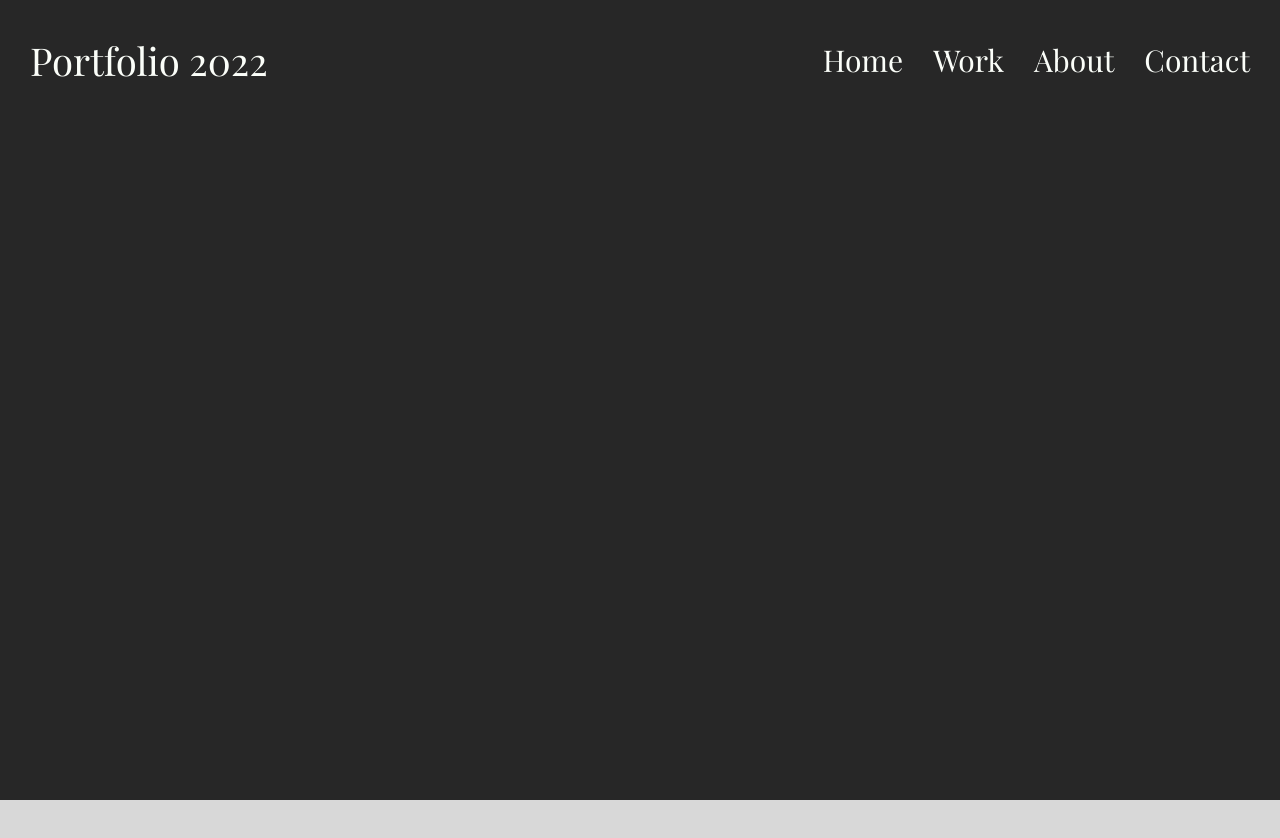
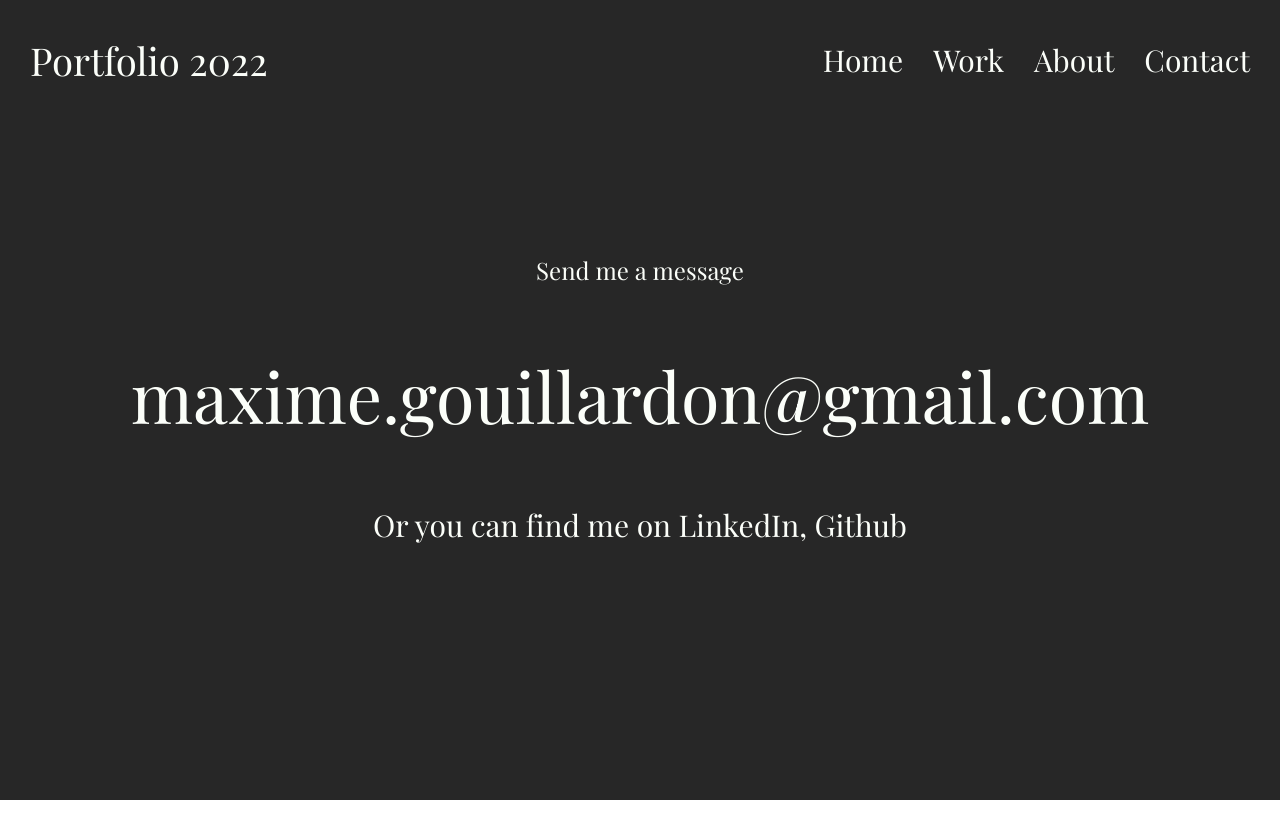
Before and after one commit to MGouillardon/portfolio-project, a website built with Vite: page index.html in a window 1280 px wide. Both pictures are taken after a click on the link "Contact". Shown: the top 838 px of the page. After the commit the page ends 800 px from the top, so only its background shows below. Built offline with nearby package versions, Linux system fonts and the light colour scheme.

Commit message:
feat: add contact page

```diff
--- a/main.js
+++ b/main.js
@@ -1,6 +1,5 @@
 import '/src/styles/main.scss'
 // import '/src/scripts/locomotive.js'
-
 import ROUTER from "./src/router/router";
 
 window.addEventListener('load', async () => {
--- a/package.json
+++ b/package.json
@@ -3,6 +3,7 @@
   "version": "1.0.0",
   "description": "A starting file architecture for a web project using SASS.",
   "main": "main.js",
+  "type": "module",
   "scripts": {
     "test": "echo \"Error: no test specified\" && exit 1",
     "dev": "vite"
--- a/src/pages/Contact.js
+++ b/src/pages/Contact.js
@@ -1,9 +1,15 @@
 export default {
   render: async () => {
     return `
-
     <section class="contact" id="contact">
-
+      <div class="contact__content">
+        <div class="contact__content__text">Send me a message</div>
+        <div class="contact__content__mail">maxime.gouillardon@gmail.com</div>
+        <div class="contact__content__links">
+          Or you can find me on <a href="https://www.linkedin.com/in/maxime-gouillardon-170833176/" target="_blank">LinkedIn</a>,
+          <a href="https://github.com/MGouillardon" target="_blank">Github</a>
+        </div>
+      </div>
     </section>
       `;
   },
@@ -13,7 +19,7 @@ export default {
     let contact = document.getElementById("contact");
     contact.innerHTML += navbar.default;
     contact.innerHTML += curtain__menu.default;
-      let curtain__menu__animation = await import("../scripts/curtain__menu");
+    let curtain__menu__animation = await import("../scripts/curtain__menu__animation");
     let toggleCurtainMenu = curtain__menu__animation.default;
     toggleCurtainMenu();
   },
--- a/src/pages/Home.js
+++ b/src/pages/Home.js
@@ -29,7 +29,7 @@ export default {
     let home = document.getElementById("home");
     home.innerHTML += navbar.default;
     home.innerHTML += curtain__menu.default;
-    let curtain__menu__animation = await import("../scripts/curtain__menu");
+    let curtain__menu__animation = await import("../scripts/curtain__menu__animation");
     let toggleCurtainMenu = curtain__menu__animation.default;
     toggleCurtainMenu();
 
--- a/src/scripts/curtain__menu.js
+++ b/src/scripts/curtain__menu__animation.js
@@ -1,15 +1,11 @@
 let btn = document.getElementById("burger-btn");
 let menu__list = document.getElementById("menu__list-js");
 let menu__overlay = document.getElementById("menu__overlay-js");
-let navbar__name = document.getElementById("navbar__name-js");
-let menu__footer = document.getElementById("menu__footer-js");
 
-export default () => {
+export default async () => {
   btn.addEventListener("click", () => {
     btn.classList.toggle("on");
     menu__list.classList.toggle("on");
     menu__overlay.classList.toggle("on");
-    navbar__name.classList.toggle("on");
-    menu__footer.classList.toggle("on");
   });
 };
--- a/src/styles/abstracts/_placeholders.scss
+++ b/src/styles/abstracts/_placeholders.scss
@@ -0,0 +1,5 @@
+%flex-center {
+    display: flex;
+    justify-content: center;
+    align-items: center;
+}
--- a/src/styles/layout/_navbar.scss
+++ b/src/styles/layout/_navbar.scss
@@ -2,7 +2,7 @@
 @use '../abstracts/colors' as *;
 
 .navbar {
-    position: fixed;
+    position: absolute;
     top: 0;
     width: 100%;
     display: flex;
@@ -16,10 +16,6 @@
 
     &__name {
         font-size: clamp(2.4rem, 3vw, 4rem);
-
-        &.on {
-            visibility: hidden;
-        }
 
     }
 
@@ -35,7 +31,7 @@
     }
 
     &__item {
-        & > * {
+        &>* {
             &::after {
                 content: "";
                 display: block;
@@ -59,6 +55,7 @@
         height: 1.6rem;
         width: 3.2rem;
         position: relative;
+        z-index: 2;
 
         &:after,
         &:before,
--- a/src/styles/main.scss
+++ b/src/styles/main.scss
@@ -2,5 +2,4 @@
 @use 'base';
 @use 'pages';
 @use 'layout';
-// @use 'components';
-@use 'vendors';
+// @use 'vendors';
--- /dev/null
+++ b/src/styles/pages/_contact.scss
@@ -0,0 +1,25 @@
+@use '../abstracts/placeholders' as *;
+
+.contact {
+    height: 100vh;
+    position: relative;
+    overflow: hidden;
+    display: grid;
+    place-items: center;
+
+    &__content {
+        @extend %flex-center;
+        flex-direction: column;
+        gap: clamp(2rem, 4vw, 5rem);
+
+        &__text{
+            font-size: clamp(1.6rem, 2vw, 2.4rem);
+        }
+        &__mail{
+            font-size: clamp(2rem, 6vw, 7rem);
+        }
+        &__links{
+            font-size: clamp(1.6rem, 3vw, 3rem);
+        }
+    }
+}
--- a/src/styles/pages/_home.scss
+++ b/src/styles/pages/_home.scss
@@ -8,24 +8,18 @@
     position: relative;
     overflow: hidden;
 
-
     &__left-side {
         width: 50%;
         display: grid;
         place-content: center;
 
-
         @include mq(medium) {
             width: 100%;
 
         }
-
     }
 
-
-
     &__title {
-
 
         span {
             font-size: clamp(2rem, 6vw, 11rem);
@@ -67,52 +61,10 @@
         }
     }
 
-    // &__overlay {
-    //     height: 100vh;
-    //     width: 100vw;
-    //     display: flex;
-    //     justify-content: center;
-    //     align-items: center;
-    //     position: absolute;
-    //     background: $secondary-background-color;
-    //     transform: translateY(100vh);
-    //     transition: all .5s ease-in-out;
-
-    //     &.on {
-    //         transform: translateY(0vh);
-    //     }
-
-    // }
-
-    // &__list {
-    //     display: none;
-
-    //     &.on {
-    //         display: flex;
-    //         justify-content: center;
-    //         align-items: center;
-    //         flex-direction: column;
-    //         gap: 5rem;
-
-    //     }
-    // }
-
-    // &__item {
-    //     font-size: clamp(2rem, 10vw, 10rem);
-
-    //     &>* {
-    //         color: #272727;
-    //     }
-    // }
-
     &__footer {
         position: fixed;
         width: 100%;
         bottom: 2rem;
-
-        &.on {
-            display: none;
-        }
     }
 
     &__footer__list {
--- a/src/styles/pages/_index.scss
+++ b/src/styles/pages/_index.scss
@@ -1 +1,2 @@
 @forward 'home';
+@forward 'contact';
```
Also changed, not shown: index.html (+0 -2 lines), src/components/Curtain__menu.js (indentation only). Lines whose indentation alone changed are shown as unchanged.
